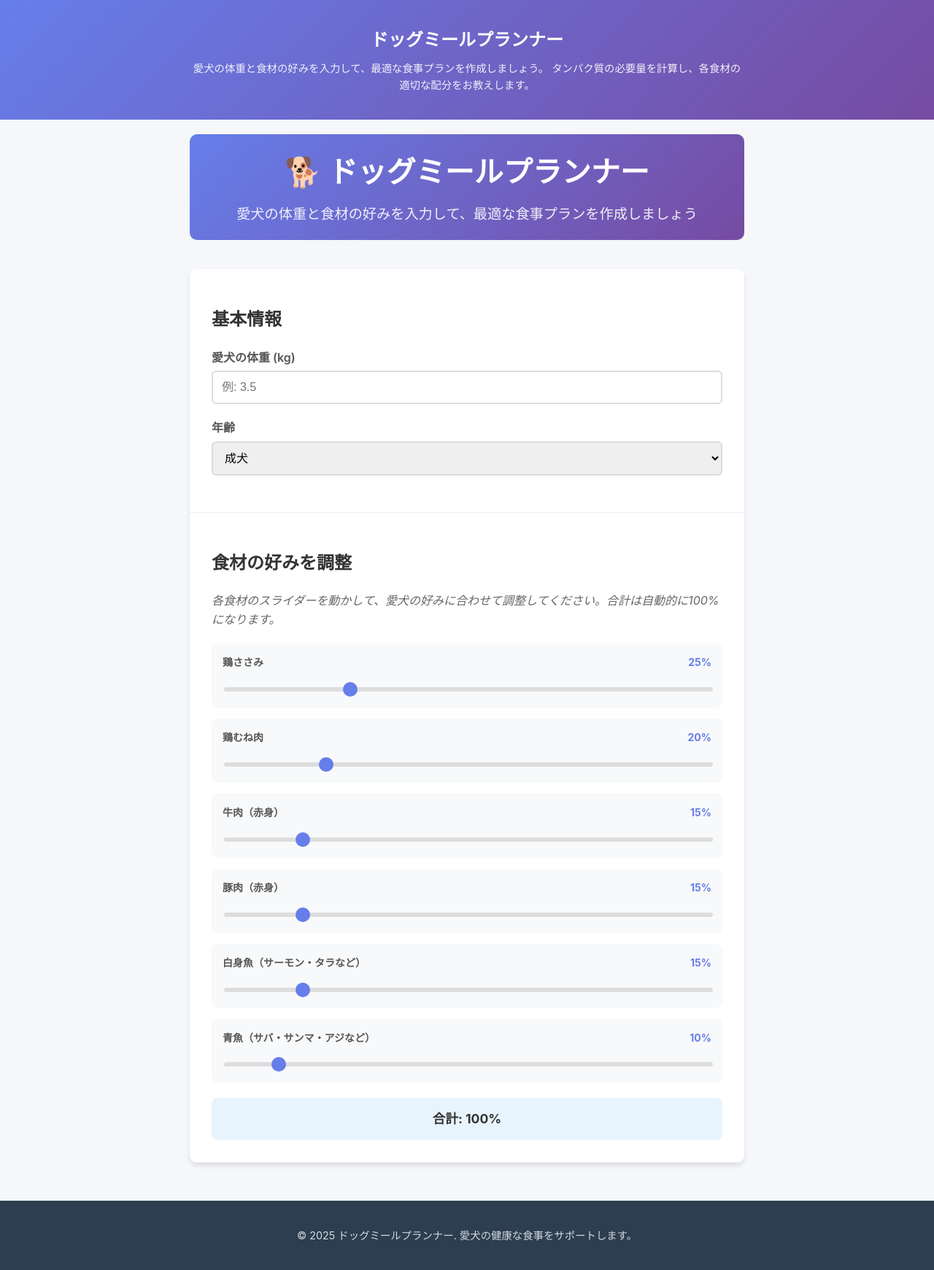
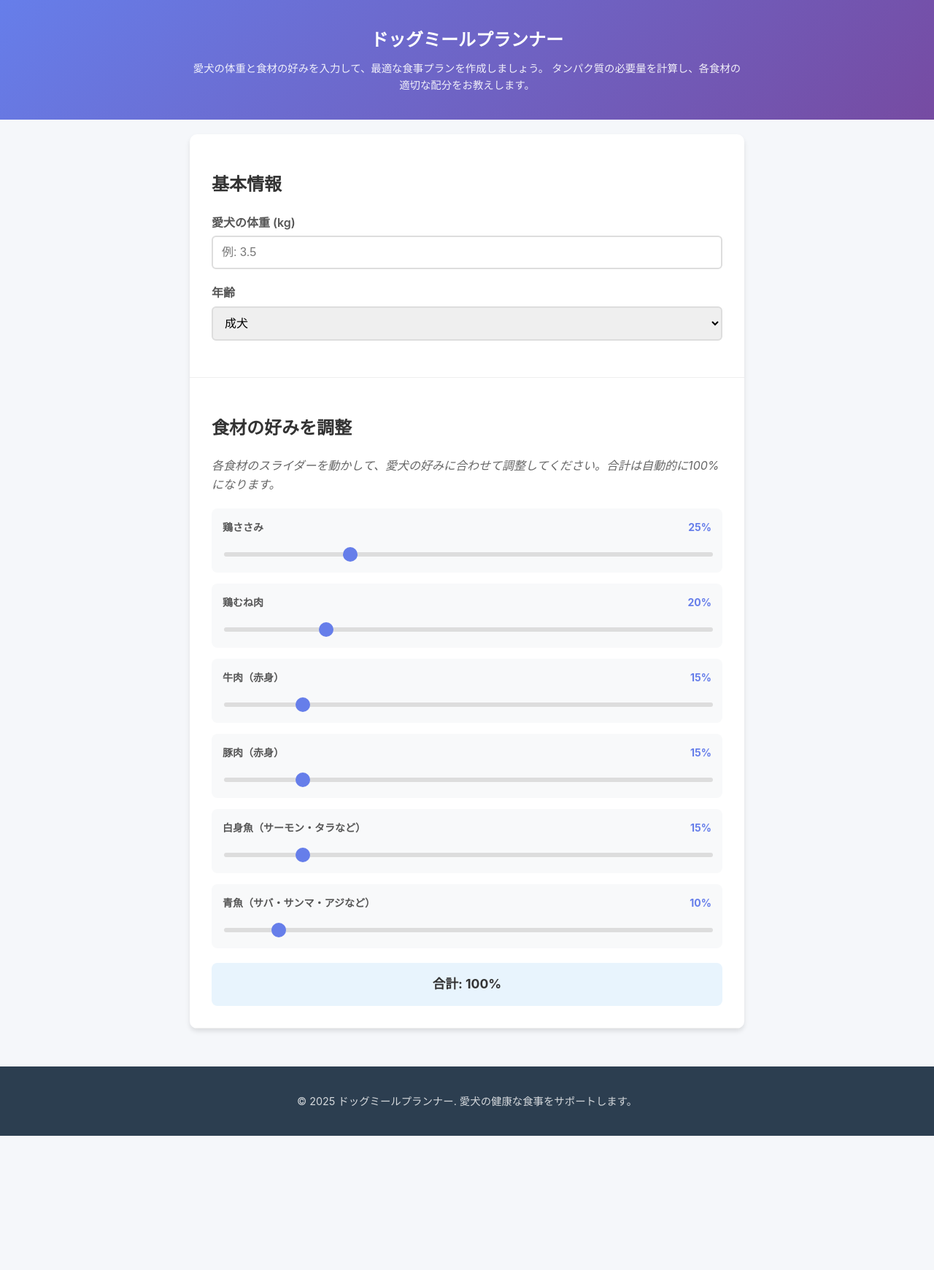
Before and after one commit to argki/dog-meal-planner, a Jekyll site: the page built from index.html, in a window 1280 px wide. Shown: the whole page at 73% size. Built offline with Jekyll 4.4.1, drawn with Linux system fonts in a browser that asks for light colours; after the commit the page ends 1557 px from its top, so only the background shows below that.

Commit message:
Remove: page-headerの部分

```diff
--- a/assets/css/style.css
+++ b/assets/css/style.css
@@ -58,26 +58,6 @@ body {
     margin: 0 auto;
     padding: 20px;
     font-family: -apple-system, BlinkMacSystemFont, 'Segoe UI', Roboto, sans-serif;
-}
-
-.page-header {
-    text-align: center;
-    margin-bottom: 40px;
-    padding: 20px;
-    background: linear-gradient(135deg, #667eea 0%, #764ba2 100%);
-    color: white;
-    border-radius: 10px;
-}
-
-.page-header h1 {
-    margin: 0;
-    font-size: 2.5em;
-}
-
-.lead {
-    margin: 10px 0 0 0;
-    font-size: 1.2em;
-    opacity: 0.9;
 }
 
 .meal-planner {
--- a/index.html
+++ b/index.html
@@ -4,11 +4,6 @@ title: ドッグミールプランナー
 ---
 
 <div class="container">
-  <header class="page-header">
-    <h1>🐕 ドッグミールプランナー</h1>
-    <p class="lead">愛犬の体重と食材の好みを入力して、最適な食事プランを作成しましょう</p>
-  </header>
-
   <div class="meal-planner">
     <!-- 基本情報入力セクション -->
     <section class="input-section">
```
